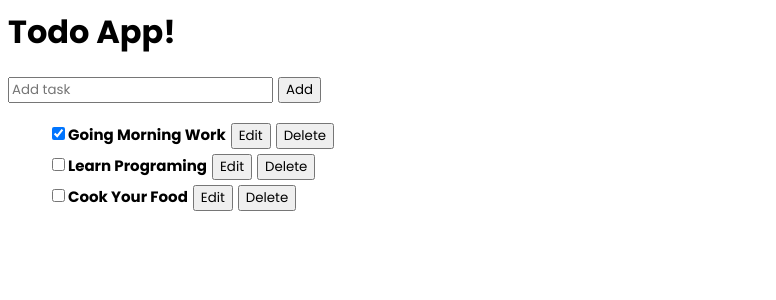
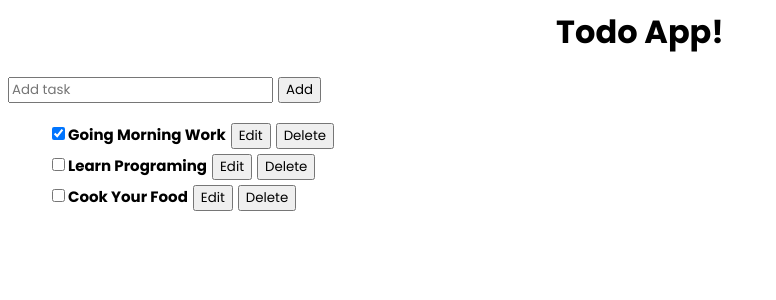
Before and after one commit to badalhalder99/todo-app, a React (Create React App) app: page / in a window 1280 px wide. Shown: the top 300 px of the page, without its empty margins (0-776 px from the left). Built offline with nearby package versions, Linux system fonts and the light colour scheme.

Commit message:
heading css added

```diff
--- a/src/app.css
+++ b/src/app.css
@@ -17,3 +17,6 @@ ul{
   font-size: 15px;
   font-weight: 550;
 }
+.heading{
+  text-align: center;
+}
```
